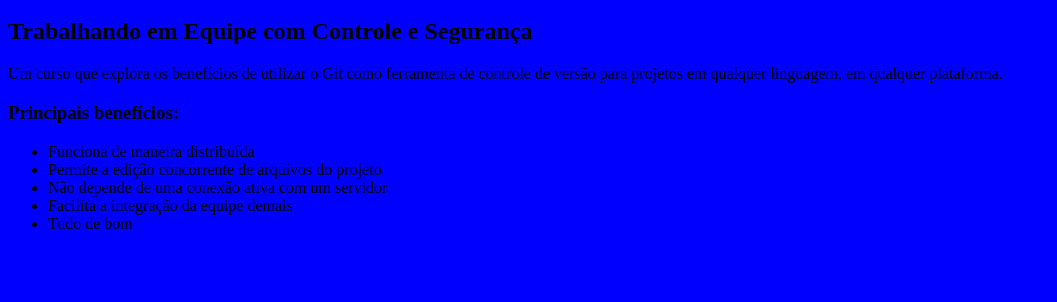
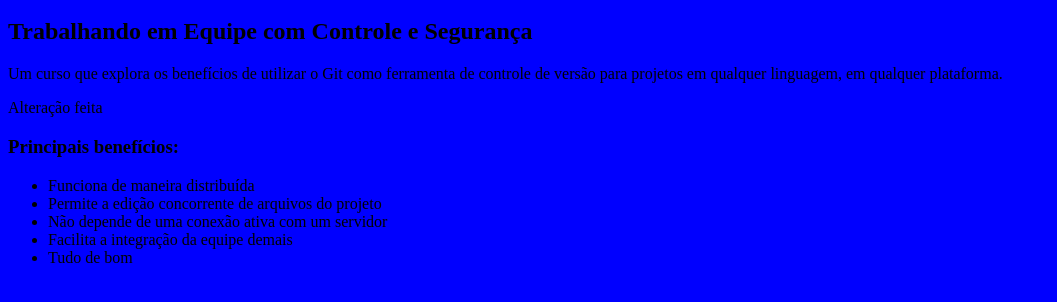
Before and after one commit to Adeildob/curso-git, a plain HTML site: page index.html in a window 1280 px wide. Shown: the part 48-350 px from the top of the page, without its empty margins (0-1057 px from the left). Drawn offline with Linux system fonts and the light colour scheme.

Commit message:
Colocando paragrafo

```diff
--- a/index.html
+++ b/index.html
@@ -8,6 +8,8 @@
         <h2>Trabalhando em Equipe com Controle e Segurança</h2>
 
         <p>Um curso que explora os benefícios de utilizar o Git como ferramenta de controle de versão para projetos em qualquer linguagem, em qualquer plataforma.</p>
+
+        <p> Alteração feita</p>
 
         <h3>Principais benefícios:</h3>
         <ul>
```
